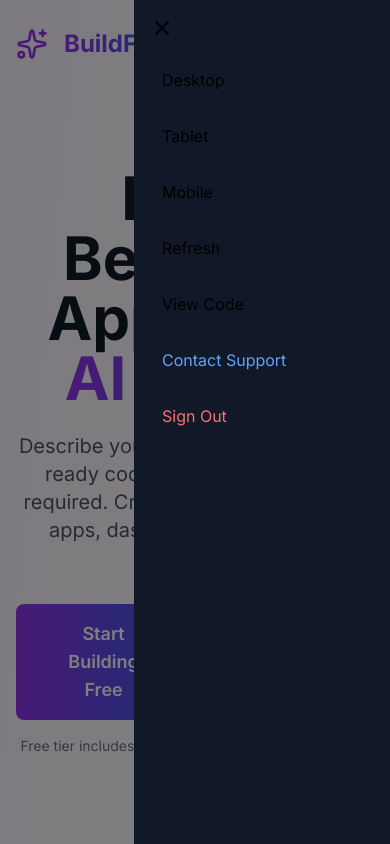
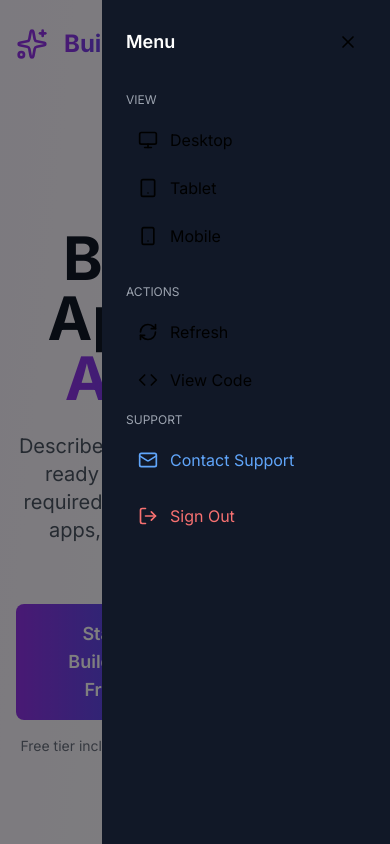
Before and after one commit to fmugova/ai-app-builder, a Next.js app: page / in a window 390 px wide. Both pictures are taken after a click on the button "Open menu". Shown: the top 844 px of the page. Built offline with nearby package versions, Linux system fonts and the light colour scheme.

Commit message:
Fix: Strengthen footer generation and add mobile menu

```diff
--- a/app/api/generate/route.ts
+++ b/app/api/generate/route.ts
@@ -84,61 +84,56 @@ export async function POST(request: NextRequest) {
       return NextResponse.json({ error: 'Prompt is required' }, { status: 400 })
     }
 
-    // Enhanced system prompt with footer requirement
+
+    // Stronger system prompt to enforce footer generation
     const systemPrompt = `You are an expert web developer. Generate COMPLETE, PRODUCTION-READY HTML code based on the user's request.
 
-**CRITICAL REQUIREMENTS:**
+**CRITICAL REQUIREMENTS - YOU MUST FOLLOW ALL OF THESE:**
 
-1. **Always include a professional footer** at the bottom with:
-   - Company branding (use "BuildFlow" or user's specified name)
-   - Copyright notice with current year (© 2024)
-   - Footer links: About, Contact, Terms, Privacy
-   - Social media icons/links (Twitter, GitHub, LinkedIn)
-   - Email contact: hello@buildflow.ai or mailto link
+1. **Footer is MANDATORY - NO EXCEPTIONS:**
+   - EVERY generated page MUST end with a complete footer
+   - Place footer INSIDE the closing </body> tag
+   - Use the exact template provided below
+   - DO NOT skip or modify the footer structure
 
-2. **HTML Structure:**
-   - Complete <!DOCTYPE html> document
-   - Responsive meta viewport tag
-   - Tailwind CSS CDN: <script src="https://cdn.tailwindcss.com"></script>
-   - Clean, semantic HTML5
-
-3. **Design Quality:**
-   - Modern, professional design
-   - Mobile-first responsive
-   - Proper spacing and typography
-   - Consistent color scheme
-   - Smooth transitions and hover effects
-
-4. **Footer Template** (always include at minimum):
+2. **FOOTER TEMPLATE (Copy this exactly):**
 \`\`\`html
-<footer class="bg-gray-900 text-white py-12 mt-auto">
+<footer class="bg-gray-900 text-white py-12 mt-16">
   <div class="max-w-7xl mx-auto px-6">
-    <div class="grid grid-cols-1 md:grid-cols-3 gap-8 mb-8">
+    <div class="grid grid-cols-1 md:grid-cols-4 gap-8 mb-8">
       <div>
-        <h3 class="font-bold text-lg mb-4">BuildFlow</h3>
+        <h3 class="font-bold text-xl mb-4">BuildFlow</h3>
         <p class="text-gray-400 text-sm">Build amazing apps with AI</p>
       </div>
       <div>
-        <h4 class="font-semibold mb-4">Links</h4>
-        <ul class="space-y-2 text-sm">
-          <li><a href="/about" class="text-gray-400 hover:text-white transition">About</a></li>
-          <li><a href="/contact" class="text-gray-400 hover:text-white transition">Contact</a></li>
+        <h4 class="font-semibold mb-4">Product</h4>
+        <ul class="space-y-2 text-sm text-gray-400">
+          <li><a href="#" class="hover:text-white transition">Features</a></li>
+          <li><a href="#" class="hover:text-white transition">Pricing</a></li>
+          <li><a href="#" class="hover:text-white transition">Templates</a></li>
+        </ul>
+      </div>
+      <div>
+        <h4 class="font-semibold mb-4">Company</h4>
+        <ul class="space-y-2 text-sm text-gray-400">
+          <li><a href="#" class="hover:text-white transition">About</a></li>
+          <li><a href="#" class="hover:text-white transition">Contact</a></li>
         </ul>
       </div>
       <div>
         <h4 class="font-semibold mb-4">Legal</h4>
-        <ul class="space-y-2 text-sm">
-          <li><a href="/terms" class="text-gray-400 hover:text-white transition">Terms</a></li>
-          <li><a href="/privacy" class="text-gray-400 hover:text-white transition">Privacy</a></li>
+        <ul class="space-y-2 text-sm text-gray-400">
+          <li><a href="#" class="hover:text-white transition">Terms</a></li>
+          <li><a href="#" class="hover:text-white transition">Privacy</a></li>
         </ul>
       </div>
     </div>
     <div class="border-t border-gray-800 pt-8">
       <div class="flex flex-col md:flex-row justify-between items-center gap-4">
-        <p class="text-sm text-gray-400">© 2024 BuildFlow. Built with AI.</p>
-        <div class="flex gap-4">
-          <a href="https://twitter.com/buildflow" target="_blank" class="text-gray-400 hover:text-white transition">𝕏</a>
-          <a href="https://github.com/buildflow" target="_blank" class="text-gray-400 hover:text-white transition">GitHub</a>
+        <p class="text-sm text-gray-400">© 2024 BuildFlow. All rights reserved.</p>
+        <div class="flex gap-6 text-sm">
+          <a href="https://twitter.com/buildflow" class="text-gray-400 hover:text-white transition">Twitter</a>
+          <a href="https://github.com/buildflow" class="text-gray-400 hover:text-white transition">GitHub</a>
           <a href="mailto:hello@buildflow.ai" class="text-gray-400 hover:text-white transition">Email</a>
         </div>
       </div>
@@ -147,13 +142,31 @@ export async function POST(request: NextRequest) {
 </footer>
 \`\`\`
 
+3. **HTML Structure (Required order):**
+   <!DOCTYPE html>
+   <html>
+   <head>
+     - Tailwind CDN: <script src="https://cdn.tailwindcss.com"></script>
+     - Meta viewport tag
+     - Title
+   </head>
+   <body class="min-h-screen flex flex-col">
+     - Main content here
+     - Footer (mandatory - use template above)
+   </body>
+   </html>
+
+4. **Design Requirements:**
+   - Modern, professional design
+   - Mobile-first responsive
+   - Smooth transitions and hover effects
+
 **Project Type:** ${type}
-This is a ${type} project. Design accordingly but ALWAYS include the footer.
 
 **User Request:**
 ${prompt}
 
-Generate ONLY the complete HTML code. No explanations, no markdown code blocks, just pure HTML starting with <!DOCTYPE html>.`
+**IMPORTANT:** Generate ONLY pure HTML code. Start with <!DOCTYPE html> and end with </html>. Include the complete footer template above. No markdown, no explanations.`
 
     console.log('Calling Claude API...');
 
--- a/components/MobileMenu.tsx
+++ b/components/MobileMenu.tsx
@@ -1,55 +1,128 @@
 "use client"
 
-import { Menu, X } from 'lucide-react';
+"use client"
+
+import { Menu, X, Monitor, Tablet, Smartphone, RefreshCw, Code, LogOut, Mail } from 'lucide-react';
 import { useState } from 'react';
+import { signOut } from 'next-auth/react';
 
-export function MobileMenu() {
+interface MobileMenuProps {
+  onViewChange?: (view: 'desktop' | 'tablet' | 'mobile') => void;
+  onRefresh?: () => void;
+  onViewCode?: () => void;
+}
+
+export function MobileMenu({ onViewChange, onRefresh, onViewCode }: MobileMenuProps) {
   const [isOpen, setIsOpen] = useState(false);
+
+  const handleAction = (action: () => void) => {
+    action();
+    setIsOpen(false);
+  };
 
   return (
     <>
+      {/* Hamburger Button */}
       <button
-        onClick={() => setIsOpen(!isOpen)}
-        className="lg:hidden p-2"
+        onClick={() => setIsOpen(true)}
+        className="lg:hidden p-2 hover:bg-gray-800 rounded-lg transition"
+        aria-label="Open menu"
       >
         <Menu className="w-6 h-6" />
       </button>
 
+      {/* Overlay */}
       {isOpen && (
-        <div className="fixed inset-0 z-50 bg-black/50 lg:hidden">
-          <div className="absolute right-0 top-0 h-full w-64 bg-gray-900 p-4">
+        <>
+          <div
+            className="fixed inset-0 bg-black/50 z-40 lg:hidden"
+            onClick={() => setIsOpen(false)}
+          />
+
+          {/* Slide-out Menu */}
+          <div className="fixed right-0 top-0 h-full w-72 bg-gray-900 z-50 p-6 overflow-y-auto lg:hidden">
+            {/* Close Button */}
+            <div className="flex justify-between items-center mb-8">
+              <h2 className="text-lg font-semibold text-white">Menu</h2>
               <button
                 onClick={() => setIsOpen(false)}
-              className="mb-4"
+                className="p-2 hover:bg-gray-800 rounded-lg transition"
               >
-              <X className="w-6 h-6" />
+                <X className="w-5 h-5" />
               </button>
+            </div>
 
+            {/* Menu Items */}
             <nav className="space-y-2">
-              <button className="w-full text-left p-3 rounded hover:bg-gray-800">
-                Desktop
+              {/* View Options */}
+              <div className="mb-6">
+                <p className="text-xs text-gray-400 uppercase mb-2">View</p>
+                <button
+                  onClick={() => handleAction(() => onViewChange?.('desktop'))}
+                  className="w-full flex items-center gap-3 p-3 rounded-lg hover:bg-gray-800 transition text-left"
+                >
+                  <Monitor className="w-5 h-5" />
+                  <span>Desktop</span>
                 </button>
-              <button className="w-full text-left p-3 rounded hover:bg-gray-800">
-                Tablet
+                <button
+                  onClick={() => handleAction(() => onViewChange?.('tablet'))}
+                  className="w-full flex items-center gap-3 p-3 rounded-lg hover:bg-gray-800 transition text-left"
+                >
+                  <Tablet className="w-5 h-5" />
+                  <span>Tablet</span>
                 </button>
-              <button className="w-full text-left p-3 rounded hover:bg-gray-800">
-                Mobile
+                <button
+                  onClick={() => handleAction(() => onViewChange?.('mobile'))}
+                  className="w-full flex items-center gap-3 p-3 rounded-lg hover:bg-gray-800 transition text-left"
+                >
+                  <Smartphone className="w-5 h-5" />
+                  <span>Mobile</span>
                 </button>
-              <button className="w-full text-left p-3 rounded hover:bg-gray-800">
-                Refresh
+              </div>
+
+              {/* Actions */}
+              <div className="mb-6">
+                <p className="text-xs text-gray-400 uppercase mb-2">Actions</p>
+                <button
+                  onClick={() => handleAction(() => onRefresh?.())}
+                  className="w-full flex items-center gap-3 p-3 rounded-lg hover:bg-gray-800 transition text-left"
+                >
+                  <RefreshCw className="w-5 h-5" />
+                  <span>Refresh</span>
                 </button>
-              <button className="w-full text-left p-3 rounded hover:bg-gray-800">
-                View Code
+                <button
+                  onClick={() => handleAction(() => onViewCode?.())}
+                  className="w-full flex items-center gap-3 p-3 rounded-lg hover:bg-gray-800 transition text-left"
+                >
+                  <Code className="w-5 h-5" />
+                  <span>View Code</span>
                 </button>
-              <button className="w-full text-left p-3 rounded hover:bg-gray-800 text-blue-400">
-                Contact Support
-              </button>
-              <button className="w-full text-left p-3 rounded hover:bg-gray-800 text-red-400">
-                Sign Out
+              </div>
+
+              {/* Support */}
+              <div className="mb-6">
+                <p className="text-xs text-gray-400 uppercase mb-2">Support</p>
+                <a
+                  href="/contact"
+                  className="w-full flex items-center gap-3 p-3 rounded-lg hover:bg-gray-800 transition text-left text-blue-400"
+                  onClick={() => setIsOpen(false)}
+                >
+                  <Mail className="w-5 h-5" />
+                  <span>Contact Support</span>
+                </a>
+              </div>
+
+              {/* Sign Out */}
+              <button
+                onClick={() => handleAction(() => signOut())}
+                className="w-full flex items-center gap-3 p-3 rounded-lg hover:bg-gray-800 transition text-left text-red-400"
+              >
+                <LogOut className="w-5 h-5" />
+                <span>Sign Out</span>
               </button>
             </nav>
           </div>
-        </div>
+        </>
       )}
     </>
   );
```
Lines whose indentation alone changed are shown as unchanged.
